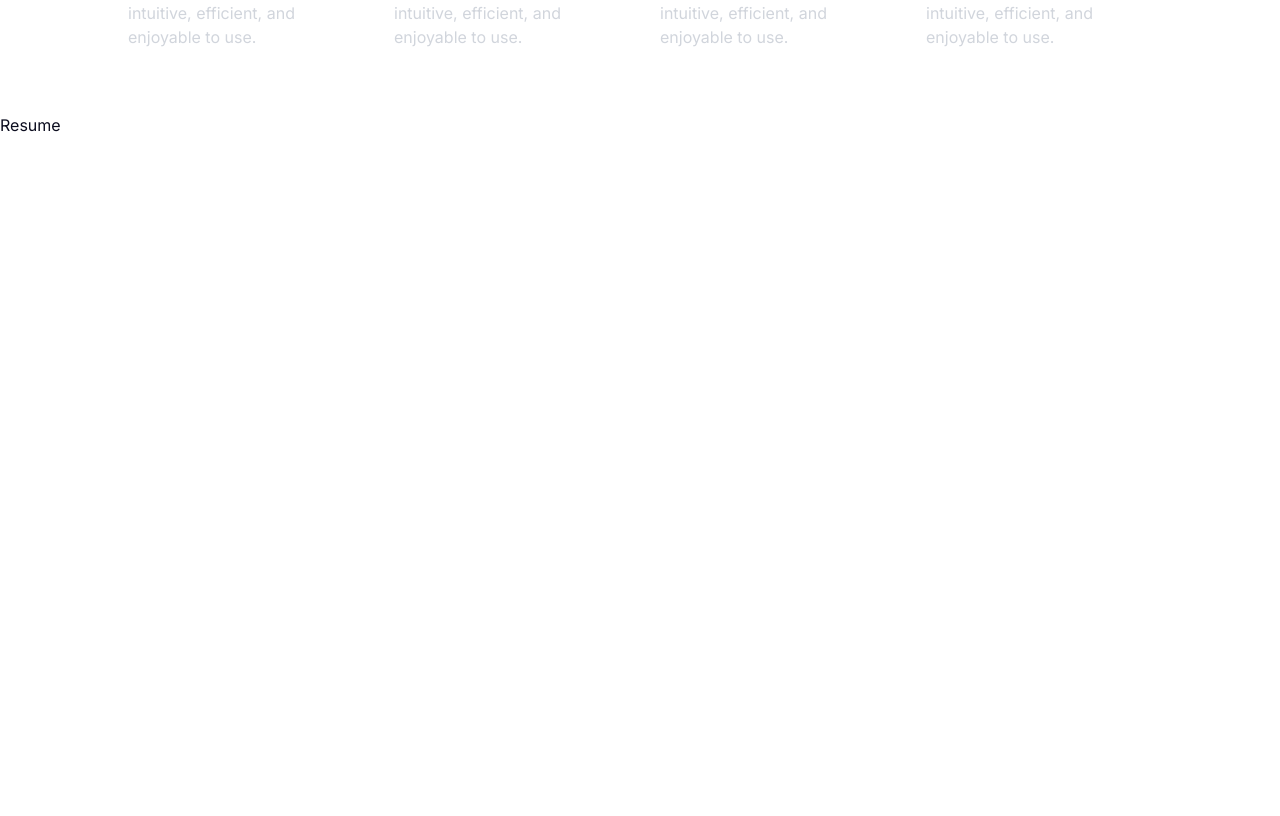
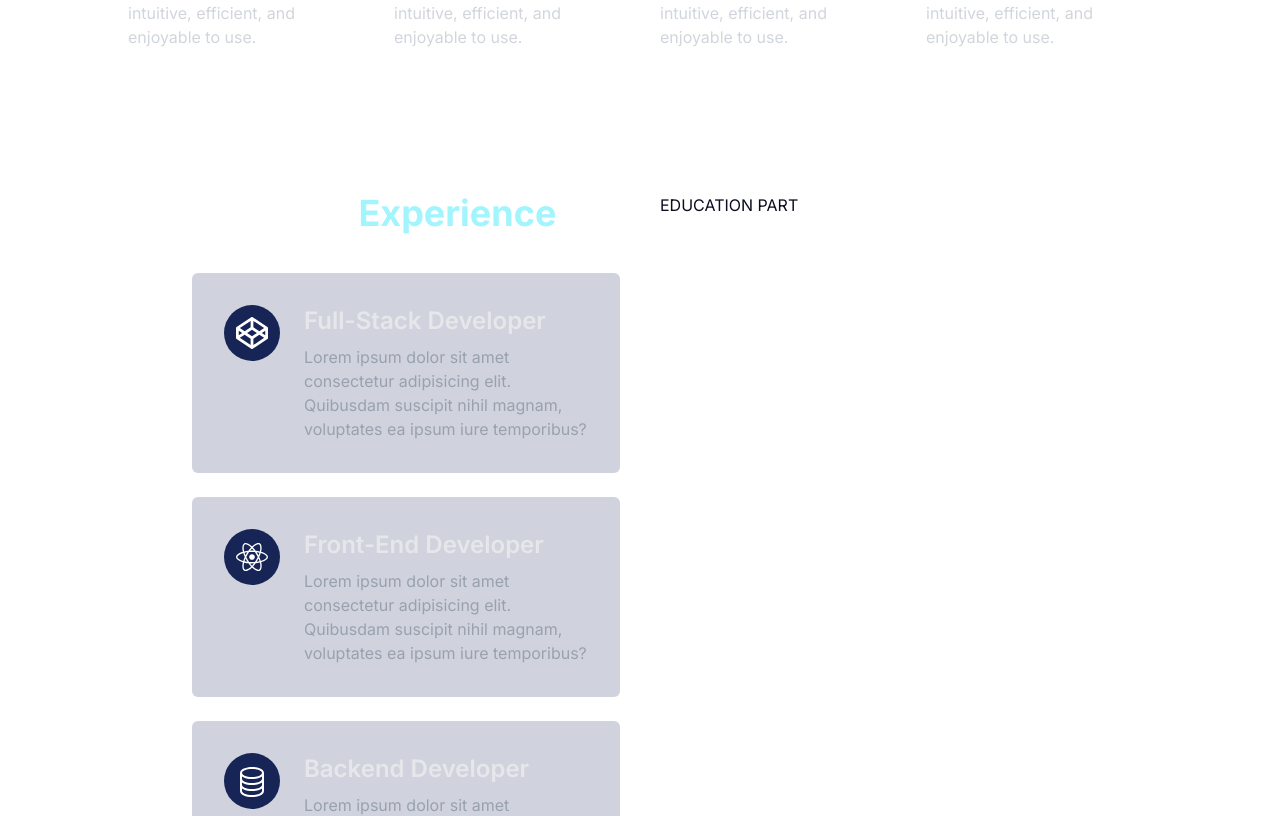
Before and after one commit to pablo-cruzbr/modern-portfolio-website, a Next.js app: page / in a window 1280 px wide. Shown: the part 1267-2083 px from the top of the page. Before the commit the page ends 1404 px from the top, so only its background shows below. Built offline with nearby package versions, Linux system fonts and the light colour scheme.

Commit message:
feat(tickets): add initial structure for ticket creation form

```diff
--- a/components/Home/Resume/Resume.tsx
+++ b/components/Home/Resume/Resume.tsx
@@ -1,8 +1,28 @@
 import React from 'react'
+import ResumeCard from './ResumeCard'
+import { FaCodepen, FaReact } from 'react-icons/fa'
+import { BsDatabase } from 'react-icons/bs'
 
 const Resume = () => {
   return (
-    <div>Resume</div>
+    <div className="pt-20 pb-16">
+        <div className="w-[90%] sm:w-[70%] mx-auto grid grid-cols-1 xl:grid-cols-2 gap-10">
+            <div>
+              <h1 className="text-3xl sm:text-4xl font-bold text-white">
+                My Work <span className="text-cyan-200"> Experience</span>
+              </h1>
+              <div className="mt-10">
+                  <ResumeCard Icon={FaCodepen} role="Full-Stack Developer"/>
+                  <ResumeCard Icon={FaReact} role="Front-End Developer"/>
+                  <ResumeCard Icon={BsDatabase} role="Backend Developer"/>
+              </div>
+            </div>
+
+
+            <div>EDUCATION PART</div>
+
+        </div>
+    </div>
   )
 }
 
--- /dev/null
+++ b/components/Home/Resume/ResumeCard.tsx
@@ -0,0 +1,38 @@
+import React from 'react';
+import { IconType } from 'react-icons';
+
+type Props = {
+    role: string;
+    Icon: IconType;
+    date?: string;
+}
+
+const ResumeCard = ({ Icon, role, date }: Props) => {
+  return (
+    <div className="mb-6">
+      <div className="flex items-start space-x-6 bg-blue-950/20 transition-all duration-300 p-4 sm:p-8 rounded-md">
+        <div className="sm:w-14 sm:h-14 w-10 h-10 bg-blue-950 rounded-full flex items-center justify-center flex-shrink-0">
+          <Icon className="sm:w-8 sm:h-8 w-6 h-6 text-white" />
+        </div>
+
+        <div className="flex-1">
+          {date && (
+            <h1 className="mb-2 sm:px-6 sm:py-1.5 px-4 py-1 rounded-full bg-gray-200 text-gray-600 w-fit sm:text-lg text-sm font-bold">
+              {date}
+            </h1>
+          )}
+
+          <h1 className="text-gray-200 text-xl sm:text-2xl font-semibold">
+            {role}
+          </h1>
+
+          <p className="text-gray-400 mt-2">
+            Lorem ipsum dolor sit amet consectetur adipisicing elit. Quibusdam suscipit nihil magnam, voluptates ea ipsum iure temporibus?
+          </p>
+        </div>
+      </div>
+    </div>
+  )
+}
+
+export default ResumeCard
```
